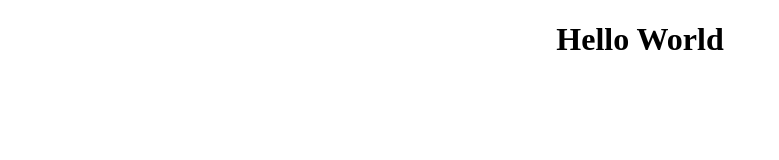
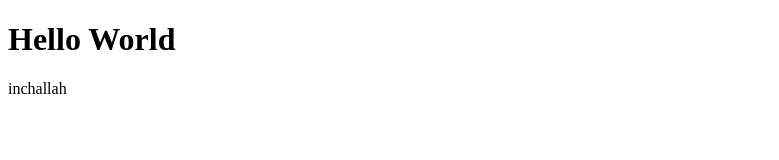
Before and after one commit to TAROTLucas/TAROTLucas.github.io, a plain HTML site: page index.html in a window 1280 px wide. Shown: the whole page, without its empty margins (0-779 px from the left). Drawn offline with Linux system fonts and the light colour scheme.

Commit message:
test de maj index

```diff
--- a/index.html
+++ b/index.html
@@ -7,6 +7,7 @@
 	<title>Document</title>
 </head>
 <body>
-	<center><h1>Hello World</h1></center>
+	<h1>Hello World</h1>
+	inchallah
 </body>
 </html>
```
